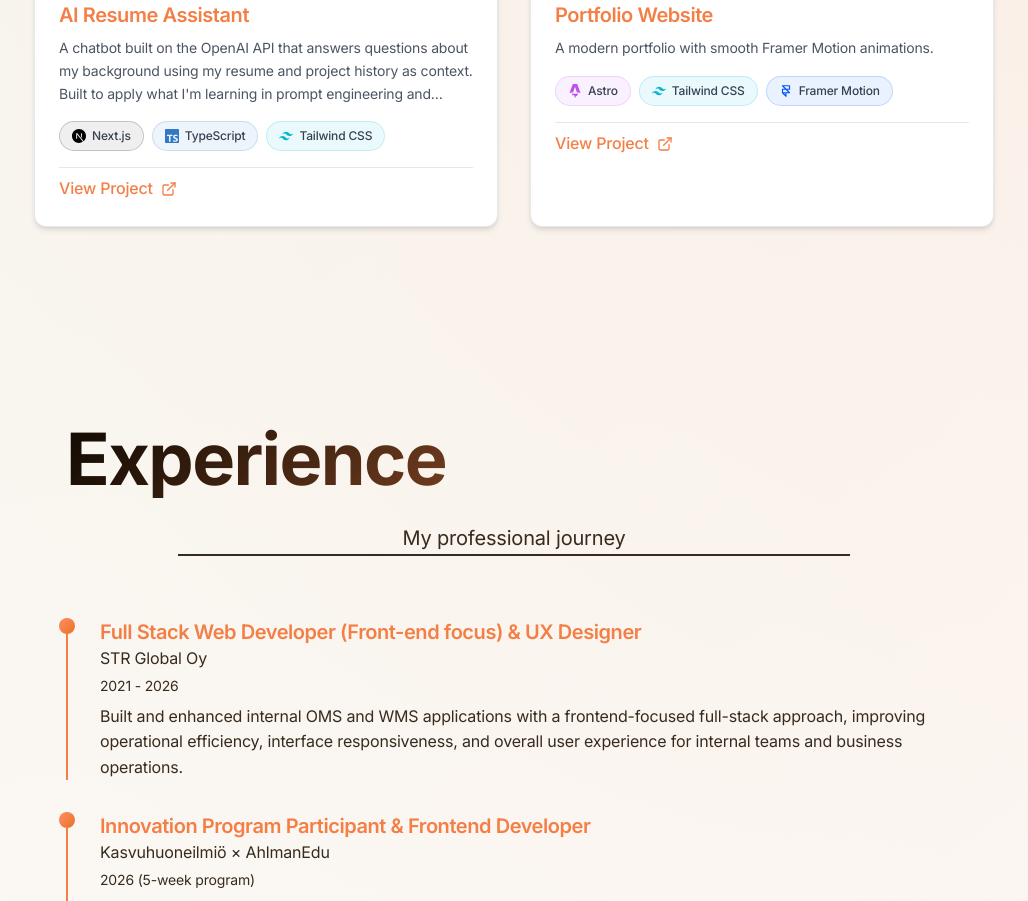
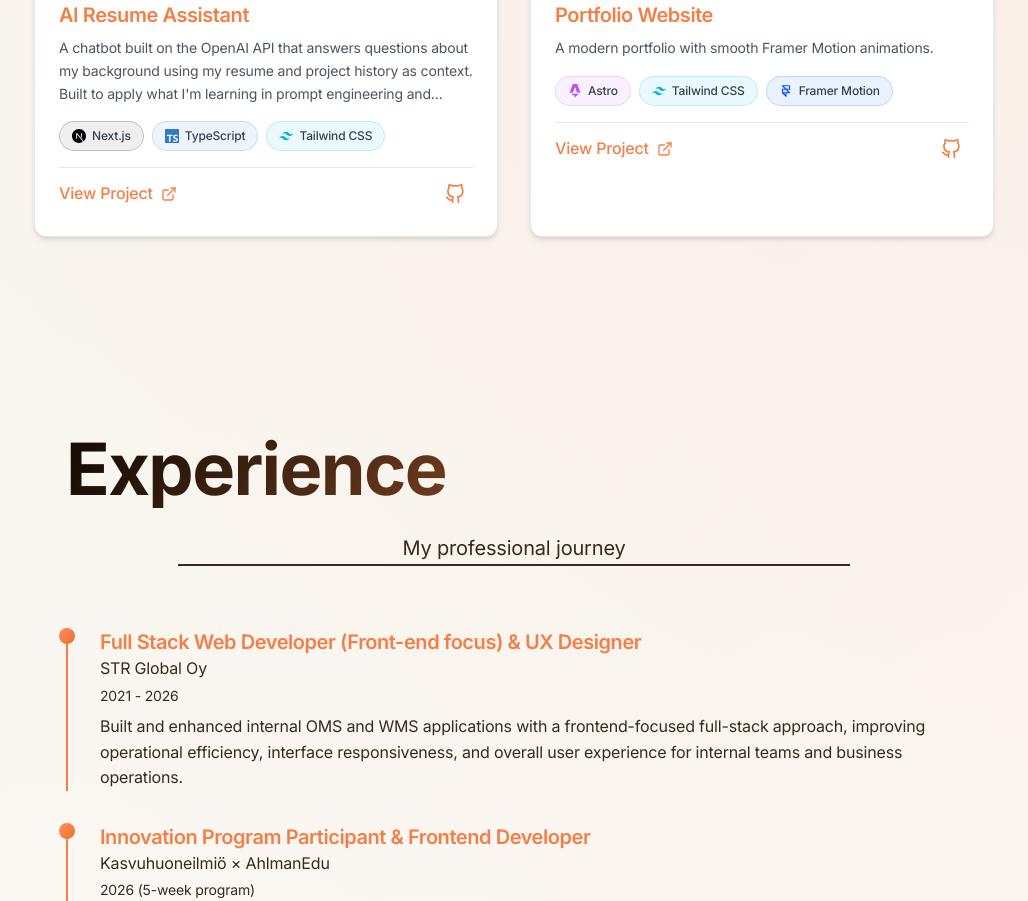
Before and after one commit to fidodo/new-portfolio, a Next.js app: page / in a window 1280 px wide. Shown: the part 4080-4981 px from the top of the page, without its empty margins (126-1154 px from the left). Built offline with nearby package versions, Linux system fonts and the light colour scheme; no server answers; the database is empty.

Commit message:
fix: added github link to ai chatbot project

```diff
--- a/app/components/Projects.tsx
+++ b/app/components/Projects.tsx
@@ -69,6 +69,7 @@ const PROJECTS: readonly Project[] = [
     tech: ["Astro", "Tailwind CSS", "Framer Motion"] as const,
     link: "https://ogunfidodoayokunle.vercel.app/",
     image: "/projects/portfolio.webp",
+    github: "https://github.com/fidodo/new-portfolio",
     year: 2025,
   },
   {
@@ -131,7 +132,7 @@ const PROJECTS: readonly Project[] = [
       "A chatbot built on the OpenAI API that answers questions about my background using my resume and project history as context. Built to apply what I'm learning in prompt engineering and retrieval directly, not just in coursework.",
     tech: ["Next.js", "TypeScript", "Tailwind CSS", "OpenAI API"] as const,
     link: "https://ogunfidodoayokunle.vercel.app/",
-
+    github: "https://github.com/fidodo/new-portfolio",
     status: "In Progress",
     year: 2026,
   },
```
